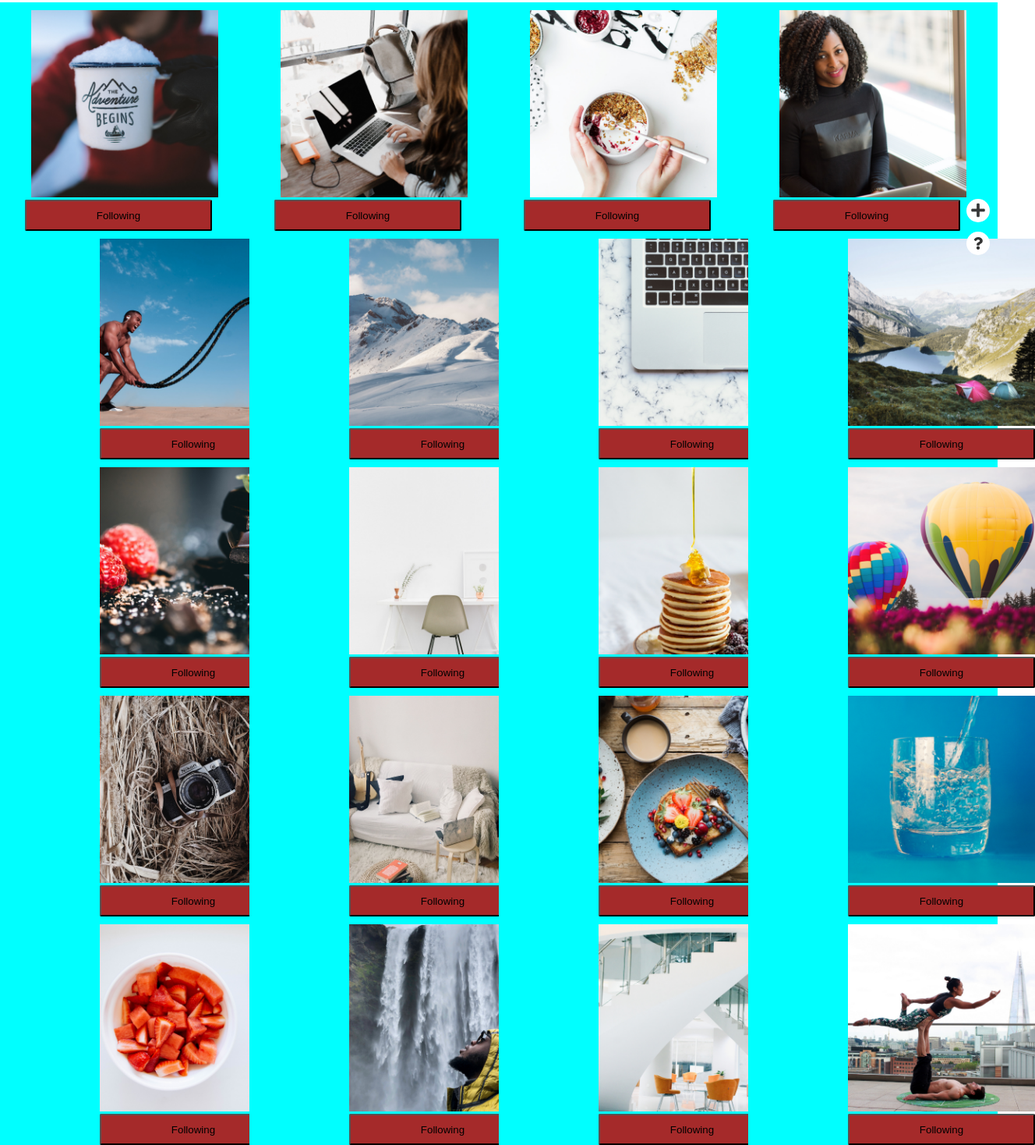
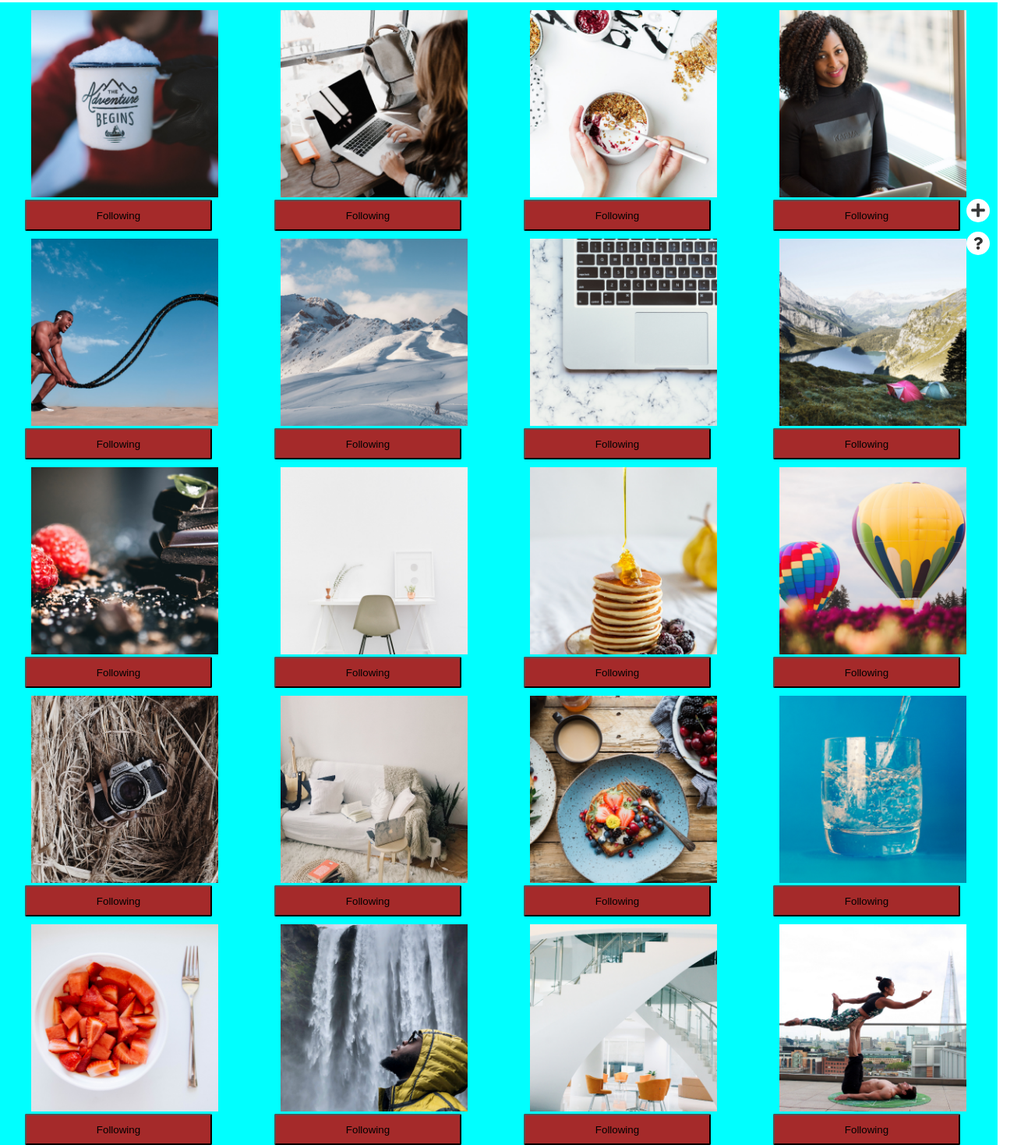
Before and after one commit to lekegitrepo/grid-based-framework, a plain HTML site: page index.html in a window 1280 px wide. Shown: the part 453-1921 px from the top of the page at 78% size, 1328 px wide, since content can reach past the window. Drawn offline with Linux system fonts and the light colour scheme.

Commit message:
restructure some of the image div

```diff
--- a/index.html
+++ b/index.html
@@ -117,110 +117,142 @@
     </section>
 
      <section class="grid col-4 col-lg-3 col-md-2 col-sm-1">
+      <div>
         <div class="pic">
           <figure>
             <img src="assets/images/img5.png" alt="">
           </figure>
           <button>Following</button>
         </div>
+      </div>
+      <div>
         <div class="pic">
           <figure>
             <img src="assets/images/img6.png" alt="">
           </figure>
           <button>Following</button>
         </div>
+      </div>
+      <div>
         <div class="pic">
           <figure>
             <img src="assets/images/img7.png" alt="">
           </figure>
           <button>Following</button>
         </div>
+      </div>
+      <div>
         <div class="pic">
           <figure>
             <img src="assets/images/img8.png" alt="">
           </figure>
           <button>Following</button>
         </div>
+      </div>
     </section>
 
     <section class="grid col-4 col-lg-3 col-md-2 col-sm-1">
+      <div>
         <div class="pic">
           <figure>
             <img src="assets/images/img9.png" alt="">
           </figure>
           <button>Following</button>
         </div>
+      </div>
+      <div>
         <div class="pic">
           <figure>
             <img src="assets/images/img10.png" alt="">
           </figure>
           <button>Following</button>
         </div>
+      </div>
+      <div>
         <div class="pic">
           <figure>
             <img src="assets/images/img11.png" alt="">
           </figure>
           <button>Following</button>
         </div>
+      </div>
+      <div>
         <div class="pic">
           <figure>
             <img src="assets/images/img12.png" alt="">
           </figure>
           <button>Following</button>
         </div>
+      </div>
     </section>
 
     <section class="grid col-4 col-lg-3 col-md-2 col-sm-1">
+      <div>
           <div class="pic">
           <figure>
             <img src="assets/images/img13.png" alt="">
           </figure>
           <button>Following</button>
         </div>
+      </div>
+      <div>
           <div class="pic">
           <figure>
             <img src="assets/images/img14.png" alt="">
           </figure>
           <button>Following</button>
         </div>
+      </div>
+      <div>
           <div class="pic">
           <figure>
             <img src="assets/images/img15.png" alt="">
           </figure>
           <button>Following</button>
         </div>
+      </div>
+      <div>
         <div class="pic">
           <figure>
             <img src="assets/images/img16.png" alt="">
           </figure>
           <button>Following</button>
         </div>
+      </div>
     </section>
 
     <section class="grid col-4 col-lg-3 col-md-2 col-sm-1">
+      <div>
         <div class="pic">
           <figure>
             <img src="assets/images/img17.png" alt="">
           </figure>
           <button>Following</button>
         </div>
+      </div>
+      <div>
         <div class="pic">
           <figure>
             <img src="assets/images/img18.png" alt="">
           </figure>
           <button>Following</button>
         </div>
+      </div>
+      <div>
         <div class="pic">
           <figure>
             <img src="assets/images/img19.png" alt="">
           </figure>
           <button>Following</button>
         </div>
+      </div>
+      <div>
         <div class="pic">
           <figure>
             <img src="assets/images/img20.png" alt="">
           </figure>
           <button>Following</button>
+        </div>
       </div>
     </section> <!-- end of images-->
 
```
Lines whose indentation alone changed are shown as unchanged.
